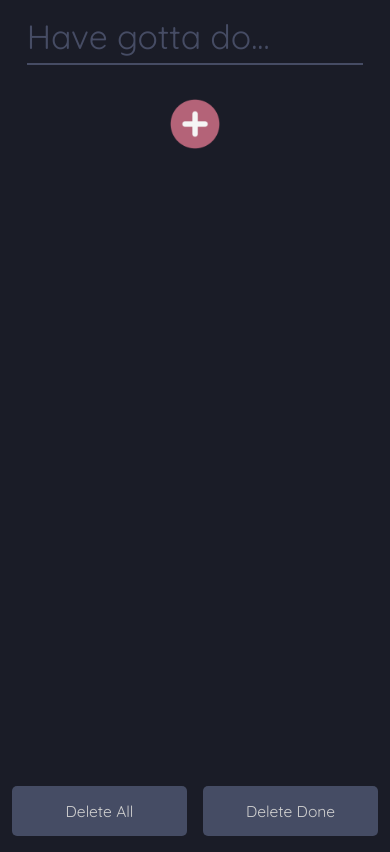
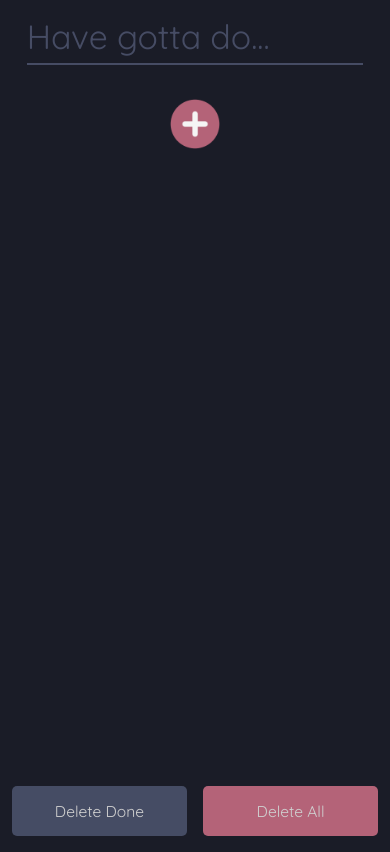
Before and after one commit to cleaningsupplies/todo_public, a React (Create React App) app: page / in a window 390 px wide. Built offline with nearby package versions, Linux system fonts and the light colour scheme.

Commit message:
more fixes

```diff
--- a/src/components/TodoApp.js
+++ b/src/components/TodoApp.js
@@ -82,8 +82,8 @@ export default function TodoApp() {
             <UserInput addTodo={addTodo}/>
             <TodoList todos={todos} checkTodo={checkTodo} deleteItem={deleteItem}/>
             <div className='buttonContainer'>
+                <button className="deleteDone" onClick={deleteDone}>Delete Done</button>
                 <button className="deleteAll" onClick={deleteAll}>Delete All</button>
-                <button className="deleteDone" onClick={deleteDone}>Delete Done</button>
             </div>
         </div>
     )
--- a/src/css/TodoApp.css
+++ b/src/css/TodoApp.css
@@ -44,6 +44,11 @@
         margin: 2%;
     }
 
+    .deleteAll{
+        background-color: #B46378;
+    }
+
+
     .deleteAll:hover, .deleteDone:hover {
         background-color: #454C64;
     }
```
Also changed, not shown: 11 other files (tests, documents, lock files or other folders).
